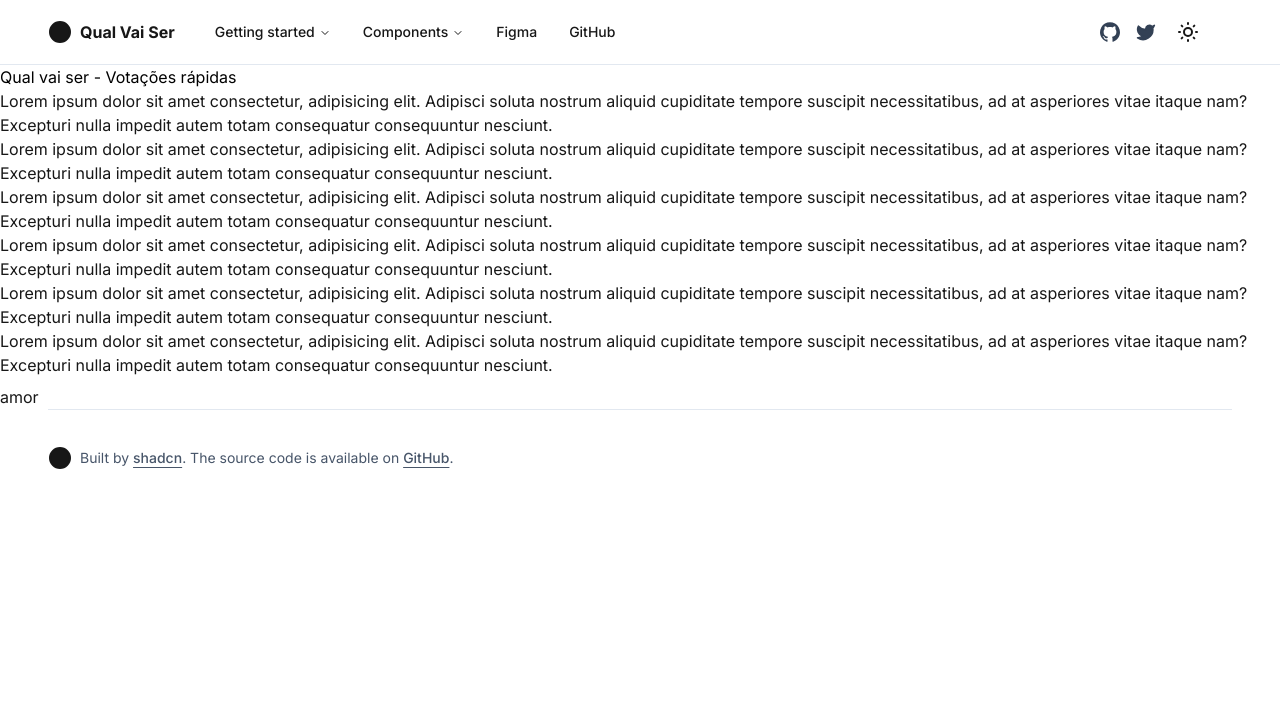
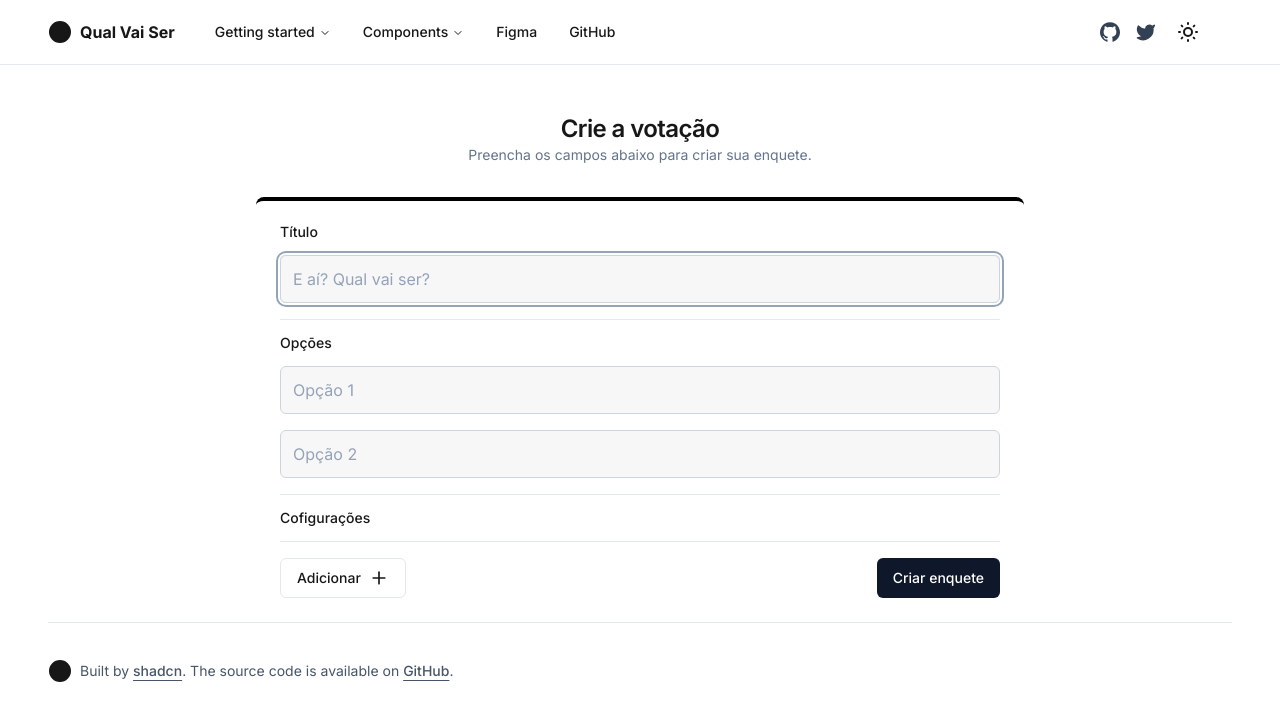
Before and after one commit to ocoiel/qual-vai-ser-app, a Next.js app: page / in a window 1280 px wide. Shown: the top 720 px of the page. Built offline with nearby package versions, Linux system fonts and the light colour scheme.

Commit message:
feat(ui): form to create a poll

```diff
--- a/package.json
+++ b/package.json
@@ -10,8 +10,10 @@
   },
   "dependencies": {
     "@clerk/nextjs": "^4.16.2",
+    "@formkit/auto-animate": "1.0.0-beta.6",
     "@next/font": "^13.2.4",
     "@radix-ui/react-dropdown-menu": "^2.0.4",
+    "@radix-ui/react-label": "^2.0.1",
     "@radix-ui/react-navigation-menu": "^1.1.2",
     "@radix-ui/react-scroll-area": "^1.0.3",
     "@radix-ui/react-separator": "^1.0.2",
@@ -26,6 +28,7 @@
     "lucide-react": "^0.129.0",
     "next": "13.2.4",
     "next-themes": "^0.2.1",
+    "nextjs-toploader": "^1.3.2",
     "react": "18.2.0",
     "react-dom": "18.2.0",
     "tailwind-merge": "^1.11.0",
--- a/src/app/layout.tsx
+++ b/src/app/layout.tsx
@@ -4,6 +4,8 @@ import { Inter as FontSans } from "@next/font/google";
 import { ThemeProvider } from "@/components/theme-provider";
 import { cn } from "@/lib/utils";
 import { ToastProvider } from "@/components/toast-provider";
+
+import NextTopLoader from "nextjs-toploader";
 
 export const metadata = {
   title: "Qual vai ser",
@@ -31,7 +33,10 @@ export default function RootLayout({
         )}
       >
         <ThemeProvider>
-          <ToastProvider>{children}</ToastProvider>
+          <ToastProvider>
+            <NextTopLoader showSpinner={false} />
+            {children}
+          </ToastProvider>
         </ThemeProvider>
       </body>
     </html>
--- a/src/app/page.tsx
+++ b/src/app/page.tsx
@@ -1,51 +1,20 @@
 import { Footer } from "@/components/footer";
+import { Form } from "@/components/form-create-poll";
 import { Header } from "@/components/header";
 
 export default function Home() {
   return (
     <>
       <Header />
-      <h1 className='text-black dark:text-white'>
-        Qual vai ser - Votações rápidas
-      </h1>
-      <p>
-        Lorem ipsum dolor sit amet consectetur, adipisicing elit. Adipisci
-        soluta nostrum aliquid cupiditate tempore suscipit necessitatibus, ad at
-        asperiores vitae itaque nam? Excepturi nulla impedit autem totam
-        consequatur consequuntur nesciunt.
-      </p>
-      <p>
-        Lorem ipsum dolor sit amet consectetur, adipisicing elit. Adipisci
-        soluta nostrum aliquid cupiditate tempore suscipit necessitatibus, ad at
-        asperiores vitae itaque nam? Excepturi nulla impedit autem totam
-        consequatur consequuntur nesciunt.
-      </p>
-      <p>
-        Lorem ipsum dolor sit amet consectetur, adipisicing elit. Adipisci
-        soluta nostrum aliquid cupiditate tempore suscipit necessitatibus, ad at
-        asperiores vitae itaque nam? Excepturi nulla impedit autem totam
-        consequatur consequuntur nesciunt.
-      </p>
-      <p>
-        Lorem ipsum dolor sit amet consectetur, adipisicing elit. Adipisci
-        soluta nostrum aliquid cupiditate tempore suscipit necessitatibus, ad at
-        asperiores vitae itaque nam? Excepturi nulla impedit autem totam
-        consequatur consequuntur nesciunt.
-      </p>
-      <p>
-        Lorem ipsum dolor sit amet consectetur, adipisicing elit. Adipisci
-        soluta nostrum aliquid cupiditate tempore suscipit necessitatibus, ad at
-        asperiores vitae itaque nam? Excepturi nulla impedit autem totam
-        consequatur consequuntur nesciunt.
-      </p>
-      <p>
-        Lorem ipsum dolor sit amet consectetur, adipisicing elit. Adipisci
-        soluta nostrum aliquid cupiditate tempore suscipit necessitatibus, ad at
-        asperiores vitae itaque nam? Excepturi nulla impedit autem totam
-        consequatur consequuntur nesciunt.
-      </p>
-
-      <p className='mt-2'>amor</p>
+      <div className='text-center mb-4 p-4'>
+        <h3 className='mt-8 scroll-m-20 text-2xl font-semibold tracking-tight'>
+          Crie a votação
+        </h3>
+        <p className='text-sm text-slate-500 dark:text-slate-400'>
+          Preencha os campos abaixo para criar sua enquete.
+        </p>
+      </div>
+      <Form />
       <Footer />
     </>
   );
--- /dev/null
+++ b/src/app/poll/[id]/page.tsx
@@ -0,0 +1,8 @@
+export default function Poll() {
+  return (
+    <>
+      <h1>Poll tal tal</h1>
+      <div>amor amor</div>
+    </>
+  );
+}
--- /dev/null
+++ b/src/components/form-create-poll.tsx
@@ -0,0 +1,142 @@
+"use client";
+
+import { useState } from "react";
+import { useRouter } from "next/navigation";
+// import { toast } from "react-hot-toast";
+import { useAutoAnimate } from "@formkit/auto-animate/react";
+
+import { Icons } from "@/components/icons";
+import { Input } from "./ui/input";
+import { Label } from "./ui/label";
+import { Separator } from "./ui/separator";
+import { Button } from "./ui/button";
+
+export function Form() {
+  const [wait, setWait] = useState(false);
+  const [title, setTitle] = useState<string>("");
+  const [options, setOptions] = useState<string[]>(["", ""]);
+
+  const router = useRouter();
+  const [animationRef] = useAutoAnimate<HTMLDivElement>();
+
+  async function handleSubmit(e: React.FormEvent<HTMLFormElement>) {
+    e.preventDefault();
+    setWait(true);
+
+    return new Promise(() => {
+      setTimeout(() => {
+        router.push(`/poll/${(Math.random() * 100).toFixed(0)}`);
+      }, Math.random() * 200);
+    });
+    //
+    // const res = await fetch('/api/new-event', {
+    //   method: 'POST',
+    //   headers: {
+    //     'Content-Type': 'application/json',
+    //   },
+    //   body: JSON.stringify({
+    //     title,
+    //     option_array: options,
+    //   }),
+    // })
+    // if (res.ok) {
+    //   const { unique } = await res.json()
+    //   setWait(false)
+    //   toast.success('Success create event')
+    //   router.push(`/event/${unique}`)
+    // } else {
+    //   setWait(false)
+    //   toast.success('Failed create event')
+    // }
+  }
+  return (
+    <form
+      className='flex flex-col rounded-lg border-t-4 border-black dark:border-white dark:bg-neutral-900 bg-white max-w-3xl mx-auto py-6 px-6'
+      autoComplete='off'
+      onSubmit={handleSubmit}
+    >
+      <div className='flex flex-col w-full space-y-4'>
+        <Label htmlFor='title'>Título</Label>
+        <Input
+          type='text'
+          placeholder='E aí? Qual vai ser?'
+          name='title'
+          id='title'
+          onChange={(e) => setTitle(e.target.value)}
+          value={title}
+          autoFocus
+          required
+        ></Input>
+
+        <Separator className='space-y-2' />
+
+        <Label>Opçōes</Label>
+        <div className='flex flex-col w-full space-y-4' ref={animationRef}>
+          {options.map((opt: any, i: number) => (
+            <div className='flex justify-end items-center' key={i}>
+              {/* <div className='font-bold text-my-purple w-2 mr-10'>{i + 1}.</div> */}
+              <Input
+                className='relative flex'
+                type='text'
+                placeholder={`Opção ${i + 1}`}
+                name={`opt${i + 1}`}
+                value={opt.value}
+                onChange={(e) => {
+                  const list = [...options];
+                  list[i] = e.target.value;
+                  setOptions(list);
+                }}
+                required
+              />
+              {!(options.length <= 2) && (
+                <button
+                  className='absolute p-2'
+                  type='button'
+                  onClick={() => {
+                    const list = [...options];
+                    list.splice(i, 1);
+                    setOptions(list);
+                  }}
+                >
+                  <Icons.close className='h-5 w-5 stroke-2 transition-colors stroke-neutral-500 hover:stroke-neutral-300' />
+                </button>
+              )}
+            </div>
+          ))}
+        </div>
+        <Separator className='space-y-2' />
+        <Label>Cofigurações</Label>
+        <Separator className='space-y-2' />
+
+        <div className='flex justify-between w-full space-x-4'>
+          {options?.length < 5 && (
+            <Button
+              variant='outline'
+              type='button'
+              onClick={() => {
+                setOptions((prev) => [...prev, ""]);
+              }}
+            >
+              Adicionar
+              <Icons.add className='ml-2 h-5 w-5 stroke-2' />
+            </Button>
+          )}
+          <Button
+            className='transition-all ease-out duration-200'
+            type='submit'
+            disabled={wait}
+          >
+            {wait ? (
+              <>
+                <Icons.loader className='mr-2 h-5 w-5 animate-spin' />
+                <span>Criando enquete...</span>
+              </>
+            ) : (
+              "Criar enquete"
+            )}
+          </Button>
+        </div>
+      </div>
+    </form>
+  );
+}
--- a/src/components/icons.tsx
+++ b/src/components/icons.tsx
@@ -20,6 +20,7 @@ import {
   MoreVertical,
   Pizza,
   Plus,
+  Loader,
   Settings,
   SunMedium,
   Trash,
@@ -47,6 +48,7 @@ export const Icons = {
   ),
   close: X,
   spinner: Loader2,
+  loader: Loader,
   chevronLeft: ChevronLeft,
   chevronRight: ChevronRight,
   trash: Trash,
--- /dev/null
+++ b/src/components/ui/input.tsx
@@ -0,0 +1,24 @@
+import * as React from "react";
+
+import { cn } from "@/lib/utils";
+
+export interface InputProps
+  extends React.InputHTMLAttributes<HTMLInputElement> {}
+
+const Input = React.forwardRef<HTMLInputElement, InputProps>(
+  ({ className, ...props }, ref) => {
+    return (
+      <input
+        className={cn(
+          "flex h-12 w-full rounded-md border border-slate-300 bg-neutral-200/30 dark:bg-neutral-800/30 backdrop-blur-md backdrop-opacity-50 py-2 px-3 text-base placeholder:text-slate-400 focus:outline-none focus:ring-2 focus:ring-slate-400 focus:ring-offset-2 disabled:cursor-not-allowed disabled:opacity-50 dark:border-slate-700 dark:text-slate-50 dark:focus:ring-slate-400 dark:focus:ring-offset-slate-900",
+          className
+        )}
+        ref={ref}
+        {...props}
+      />
+    );
+  }
+);
+Input.displayName = "Input";
+
+export { Input };
--- /dev/null
+++ b/src/components/ui/label.tsx
@@ -0,0 +1,23 @@
+"use client";
+
+import * as React from "react";
+import * as LabelPrimitive from "@radix-ui/react-label";
+
+import { cn } from "@/lib/utils";
+
+const Label = React.forwardRef<
+  React.ElementRef<typeof LabelPrimitive.Root>,
+  React.ComponentPropsWithoutRef<typeof LabelPrimitive.Root>
+>(({ className, ...props }, ref) => (
+  <LabelPrimitive.Root
+    ref={ref}
+    className={cn(
+      "text-sm font-medium leading-none peer-disabled:cursor-not-allowed peer-disabled:opacity-70",
+      className
+    )}
+    {...props}
+  />
+));
+Label.displayName = LabelPrimitive.Root.displayName;
+
+export { Label };
```
Also changed, not shown: 1 other file (tests, documents, lock files or other folders).
